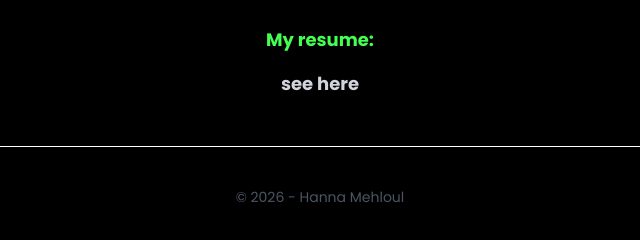
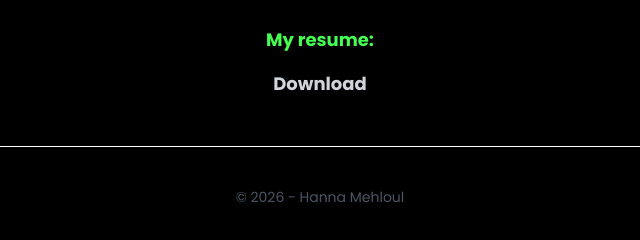
Before and after one commit to mehloulhanna/portfolio, a plain HTML site: page html/projets-3d5.html in a window 1280 px wide. Shown: the part 1795-2035 px from the top of the page, 320-960 px from the left. Drawn offline with nearby package versions, Linux system fonts and the light colour scheme; some packages are replaced by stand-ins of ours; a script that the page names is missing.

Commit message:
Update projets-3d5.html

```diff
--- a/html/projets-3d5.html
+++ b/html/projets-3d5.html
@@ -154,7 +154,7 @@
                 <p class="text-lg font-bold text-neon-green mb-4">My resume:</p>
                 <div class="flex justify-center space-x-8">
                     <a href="../docs/cv.pdf" download rel="noopener noreferrer" class="font-bold text-gray-300 hover:text-neon-pink transition-colors text-lg">
-                        see here
+                        Download
                     </a>
                 </div>
 
```
